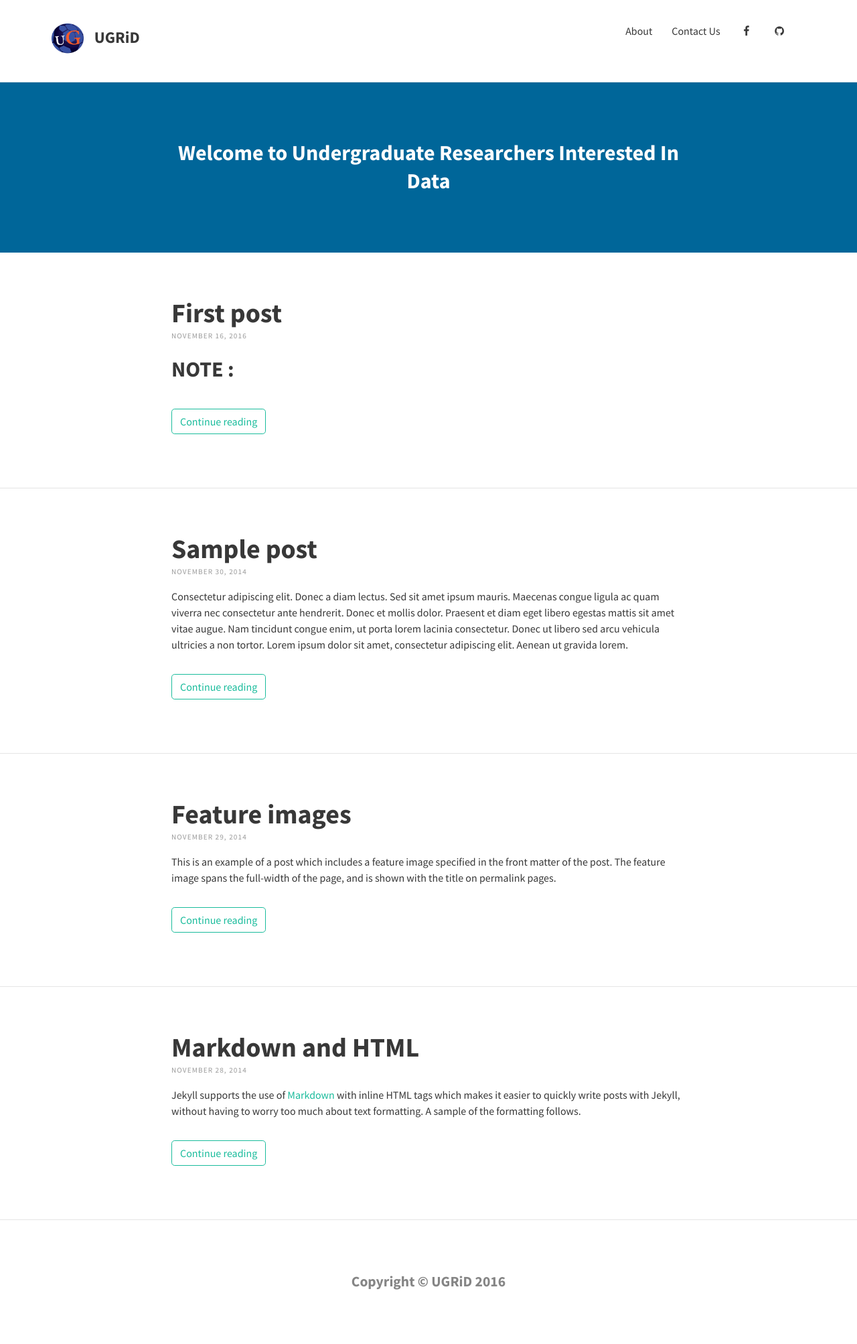
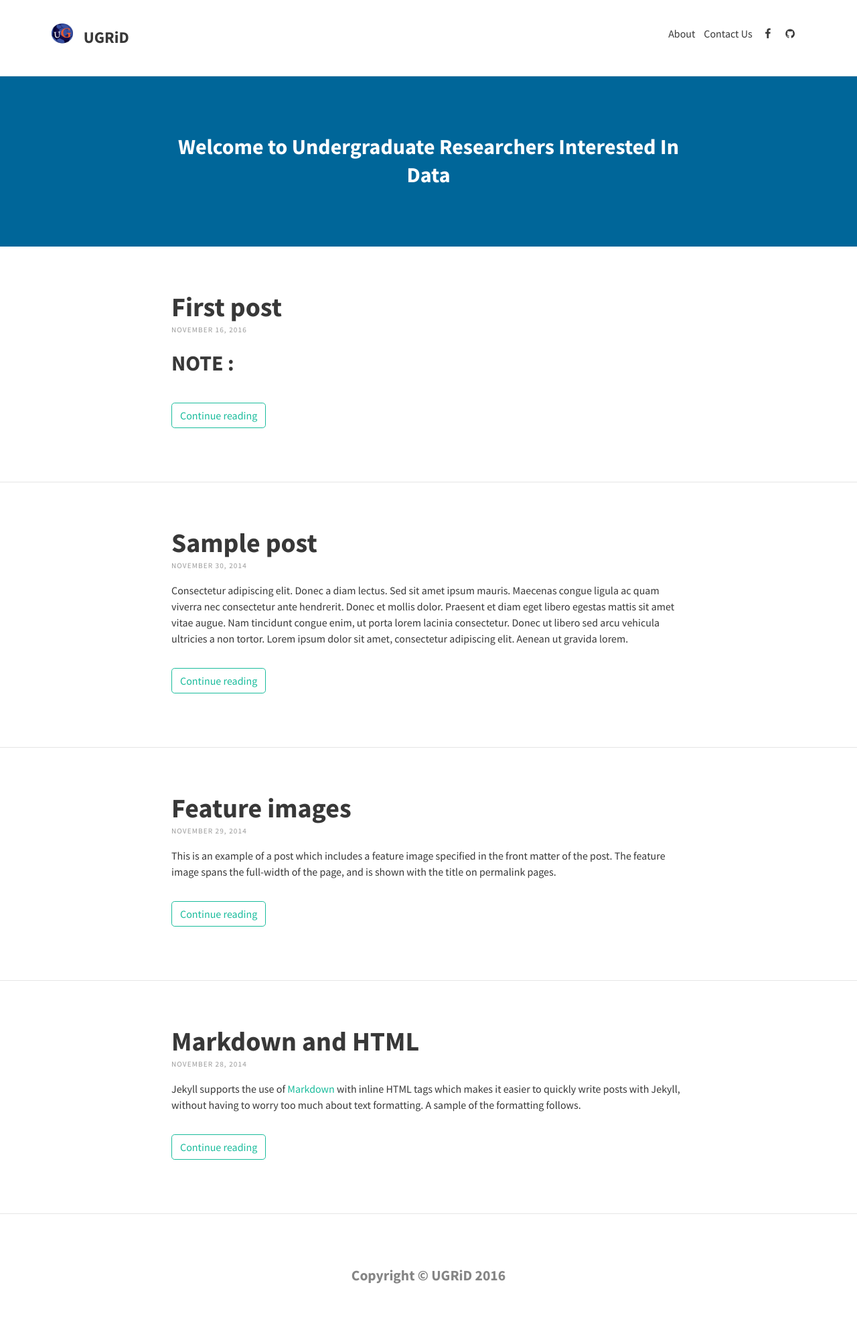
Before and after one commit to sketchplatform/ugriders.github.io, a Jekyll site: the page built from index.html, in a window 1280 px wide. Shown: the whole page at 67% size. Built offline with Jekyll 4.4.1, drawn with Linux system fonts in a browser that asks for light colours; nearby versions of some CDN libraries; the list of posts is cut into pages by our own code.

Commit message:
Update _header.scss

```diff
--- a/_sass/includes/_header.scss
+++ b/_sass/includes/_header.scss
@@ -11,8 +11,8 @@
   }
 
   .avatar {
-    height: 3em;
-    width: 3em;
+    height: 2em;
+    width: 2em;
     float: left;
     margin-top: -3px;
     border-radius: 0.2em;
@@ -31,14 +31,14 @@
       margin: 0;
       padding: 0;
       list-style: none;
-      line-height: 1.1;
+      line-height: 1.5;
       float: right;
       text-align: right;
     }
     li {
       display: inline;
       float: left;
-      margin-right: 1.8em;
+      margin-right: 0.8em;
     }
     @media (max-width: 1100px) {
       ul {
```
